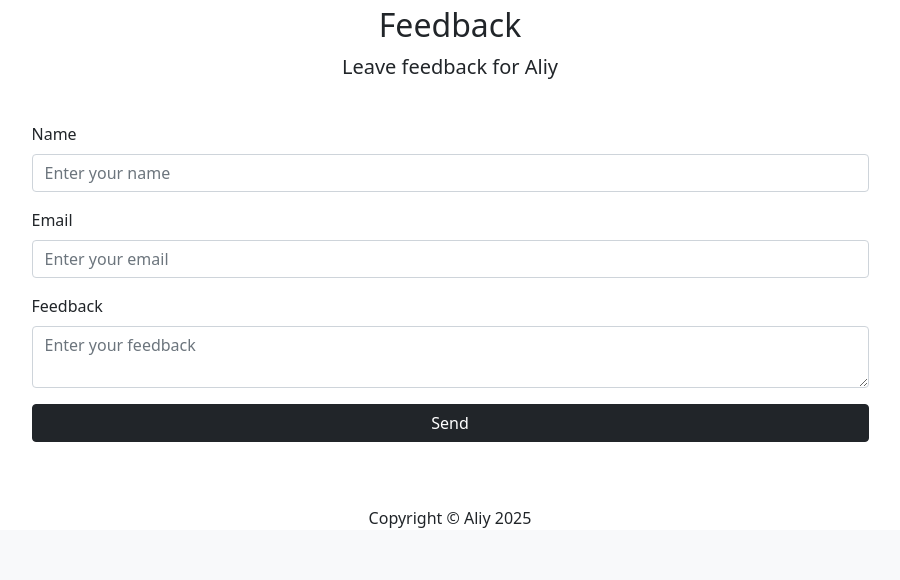
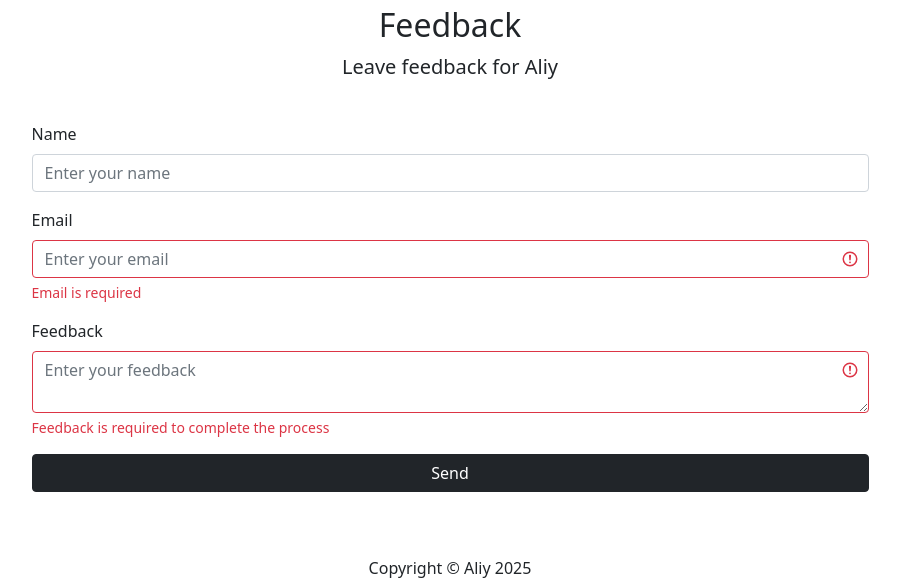
Before and after one commit to Aliy26/PHP-FEEDBACK-APP, a PHP site: page / in a window 1280 px wide. Shown: the part 369-949 px from the top of the page, without its empty margins (190-1090 px from the left). Before the commit the page ends 897 px from the top, so only its background shows below. Run offline with PHP 8.4, Linux system fonts and the light colour scheme.

Commit message:
feat: developed a form validation for the feedback project

```diff
--- a/feedback/index.php
+++ b/feedback/index.php
@@ -2,40 +2,78 @@
 
       <?php
         $name = $email = $feedback = "";
+        $nameErr = $emailErr = $feedbackErr = "";
+
+        // Form submit
+
+        if(isset($_POST["submit"]))
+
+        // Validate name
+         if(empty($_POST["name"])) {
+            $nameErr = "Name is required";
+          } else {
+            $name = filter_input(INPUT_POST, "name", FILTER_SANITIZE_FULL_SPECIAL_CHARS);
+          }
+
+          // Validate email
+          if(empty($_POST["email"])) {
+            $emailErr = "Email is required";
+          } else {
+            $email = filter_input(INPUT_POST, "email", FILTER_SANITIZE_EMAIL);
+          }
+
+          // Validate feedback
+          if(empty($_POST["body"])) {
+            $feedbackErr = "Feedback is required to complete the process";
+          } else {
+            $feedback = filter_input(INPUT_POST, "feedback", FILTER_SANITIZE_FULL_SPECIAL_CHARS);
+          }
+
       ?>
 
         <img src="/php-start/feedback/img/logo.png" class="w-25 mb-3" alt="" />
         <h2>Feedback</h2>
         <p class="lead text-center">Leave feedback for Aliy</p>
-        <form action="" class="mt-4 w-75">
+        <form action="<?php echo htmlspecialchars($_SERVER["PHP_SELF"]); ?>" method="POST" class="mt-4 w-75">
           <div class="mb-3">
             <label for="name" class="form-label">Name</label>
             <input
               type="text"
-              class="form-control"
+              class="form-control <?php echo $nameErr ? "is-invalid" : null // echo !$nameErr ?: "is-invalid" ?>"
               id="name"
               name="name"
               placeholder="Enter your name"
             />
+            <div class="invalid-feedback">
+              <?php echo $nameErr; ?>
+            </div>
           </div>
           <div class="mb-3">
             <label for="email" class="form-label">Email</label>
             <input
               type="email"
-              class="form-control"
+              class="form-control
+              <?php echo !$emailErr ?: "is-invalid"; ?>
+              "
               id="email"
               name="email"
               placeholder="Enter your email"
             />
+            <div class="invalid-feedback">
+              <?php echo "Email is required" ?>
+            </div>
           </div>
           <div class="mb-3">
             <label for="body" class="form-label">Feedback</label>
             <textarea
-              class="form-control"
+              class="form-control <?php echo !$feedbackErr ?: "is-invalid"; ?>"
               id="body"
               name="body"
               placeholder="Enter your feedback"
             ></textarea>
+            <div class="invalid-feedback">
+              <?php echo $feedbackErr?>
+            </div>
           </div>
           <div class="mb-3">
             <input
```
